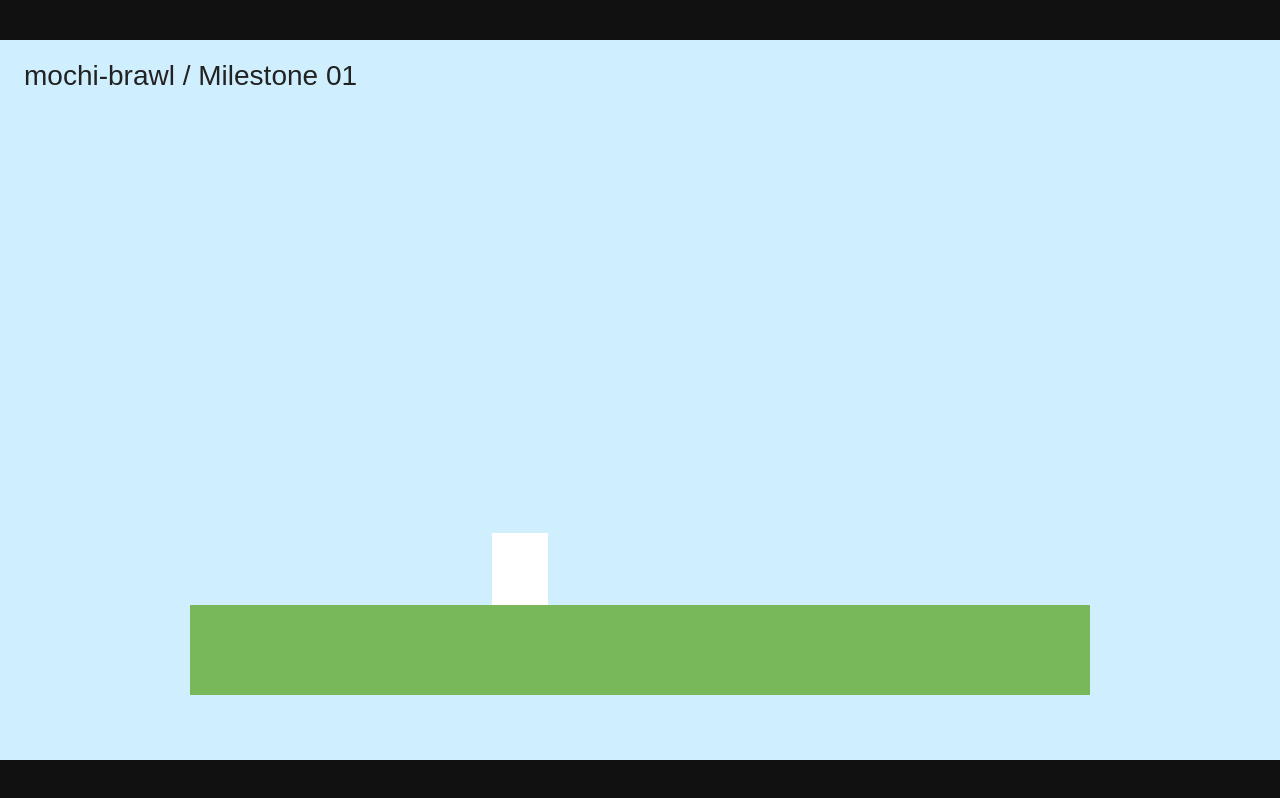
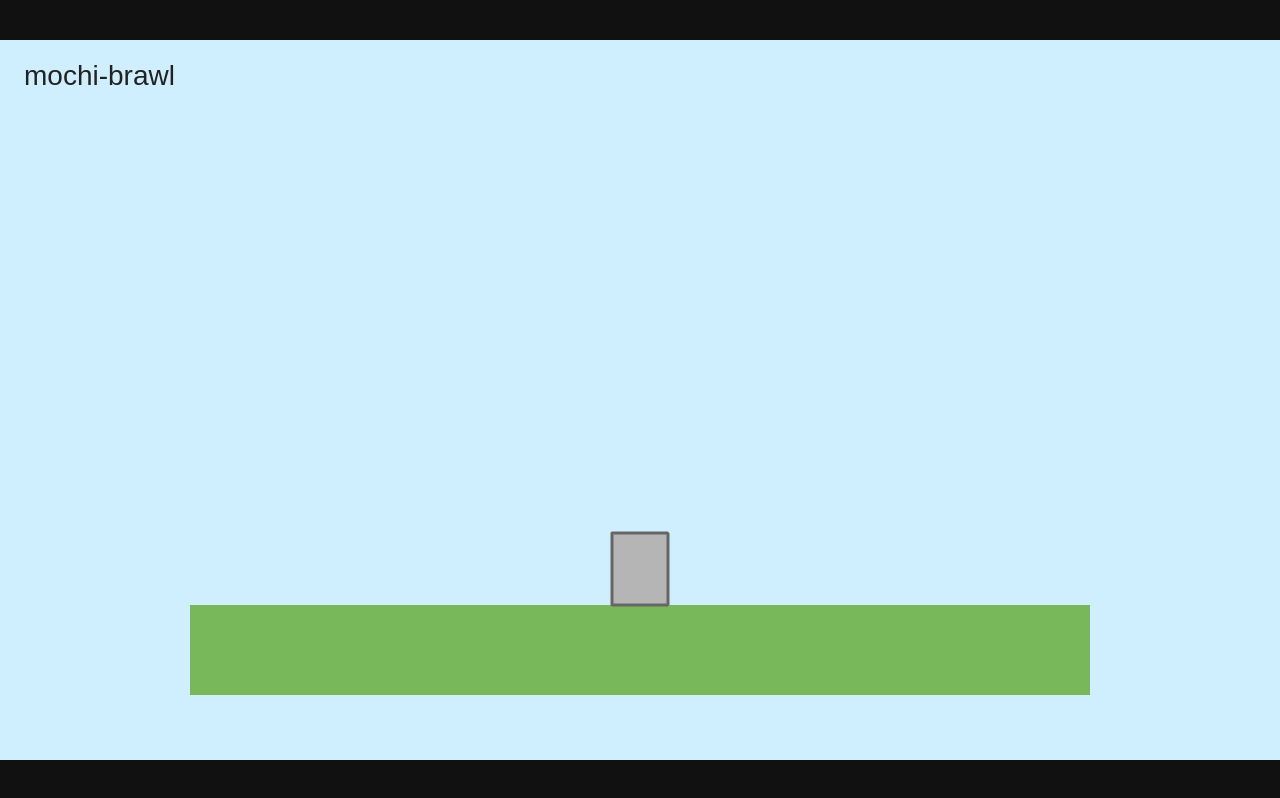
Before and after one commit to nit-kl/mochi-brawl, a website built with Vite: page index.html in a window 1280 px wide. Built offline with nearby package versions, Linux system fonts and the light colour scheme; animation ran at ten frames a second.

Commit message:
feat: implement milestone 01 player movement

```diff
--- /dev/null
+++ b/src/game/input/InputSource.ts
@@ -0,0 +1,7 @@
+import type { PlayerInputState } from './PlayerInput';
+
+/** デバイスごとの入力変換。GamepadInput も同じインターフェースで後から追加する。 */
+export interface InputSource {
+  read(): PlayerInputState;
+  destroy(): void;
+}
--- /dev/null
+++ b/src/game/input/KeyboardInput.ts
@@ -0,0 +1,97 @@
+import Phaser from 'phaser';
+import type { InputSource } from './InputSource';
+import { neutralInput, type PlayerInputState } from './PlayerInput';
+
+export class KeyboardInput implements InputSource {
+  private readonly keyboard: Phaser.Input.Keyboard.KeyboardPlugin | null;
+  private readonly left: Phaser.Input.Keyboard.Key | null;
+  private readonly right: Phaser.Input.Keyboard.Key | null;
+  private readonly altLeft: Phaser.Input.Keyboard.Key | null;
+  private readonly altRight: Phaser.Input.Keyboard.Key | null;
+  private readonly jump: Phaser.Input.Keyboard.Key | null;
+  private readonly altJump: Phaser.Input.Keyboard.Key | null;
+  private readonly down: Phaser.Input.Keyboard.Key | null;
+  private destroyed = false;
+
+  constructor(scene: Phaser.Scene) {
+    const keyboard = scene.input.keyboard;
+    this.keyboard = keyboard;
+
+    if (!keyboard) {
+      this.left = null;
+      this.right = null;
+      this.altLeft = null;
+      this.altRight = null;
+      this.jump = null;
+      this.altJump = null;
+      this.down = null;
+      return;
+    }
+
+    const codes = Phaser.Input.Keyboard.KeyCodes;
+    this.left = keyboard.addKey(codes.A);
+    this.altLeft = keyboard.addKey(codes.LEFT);
+    this.right = keyboard.addKey(codes.D);
+    this.altRight = keyboard.addKey(codes.RIGHT);
+    this.altJump = keyboard.addKey(codes.W);
+    this.jump = keyboard.addKey(codes.SPACE);
+    this.down = keyboard.addKey(codes.S);
+
+    keyboard.addCapture([
+      codes.A,
+      codes.D,
+      codes.W,
+      codes.S,
+      codes.SPACE,
+      codes.LEFT,
+      codes.RIGHT
+    ]);
+  }
+
+  read(): PlayerInputState {
+    if (
+      !this.left ||
+      !this.right ||
+      !this.altLeft ||
+      !this.altRight ||
+      !this.jump ||
+      !this.altJump ||
+      !this.down
+    ) {
+      return neutralInput();
+    }
+
+    let moveX = 0;
+    if (this.left.isDown || this.altLeft.isDown) moveX -= 1;
+    if (this.right.isDown || this.altRight.isDown) moveX += 1;
+
+    const jump = Phaser.Input.Keyboard.JustDown(this.jump) || Phaser.Input.Keyboard.JustDown(this.altJump);
+
+    return {
+      moveX,
+      moveY: this.down.isDown ? 1 : 0,
+      jump,
+      attack: false,
+      special: false,
+      dodge: false
+    };
+  }
+
+  destroy(): void {
+    if (this.destroyed || !this.keyboard) return;
+    this.destroyed = true;
+    const codes = Phaser.Input.Keyboard.KeyCodes;
+    this.keyboard.removeCapture([
+      codes.A,
+      codes.D,
+      codes.W,
+      codes.S,
+      codes.SPACE,
+      codes.LEFT,
+      codes.RIGHT
+    ]);
+    for (const key of [this.left, this.right, this.altLeft, this.altRight, this.jump, this.altJump, this.down]) {
+      if (key) this.keyboard.removeKey(key);
+    }
+  }
+}
--- a/src/game/input/PlayerInput.ts
+++ b/src/game/input/PlayerInput.ts
@@ -1,8 +1,73 @@
+import type { InputSource } from './InputSource';
+
+/** 全デバイス共通の入力。キャラクター制御はこの型だけを見る。 */
 export type PlayerInputState = {
+  /** -1 左、+1 右 */
   moveX: number;
+  /** -1 上、+1 下 */
   moveY: number;
   jump: boolean;
   attack: boolean;
   special: boolean;
   dodge: boolean;
 };
+
+export function neutralInput(): PlayerInputState {
+  return {
+    moveX: 0,
+    moveY: 0,
+    jump: false,
+    attack: false,
+    special: false,
+    dodge: false
+  };
+}
+
+function clampUnit(value: number): number {
+  return Math.max(-1, Math.min(1, value));
+}
+
+/**
+ * KeyboardInput / TouchInput / 将来の GamepadInput を1つの PlayerInputState にまとめる。
+ * read() は1フレームに1回だけ呼ぶ。jump は押したフレームだけ true になる。
+ */
+export class PlayerInput {
+  private readonly sources: InputSource[];
+
+  constructor(sources: InputSource[]) {
+    this.sources = sources;
+  }
+
+  read(): PlayerInputState {
+    let moveX = 0;
+    let moveY = 0;
+    let jump = false;
+    let attack = false;
+    let special = false;
+    let dodge = false;
+
+    for (const source of this.sources) {
+      const state = source.read();
+      if (Math.abs(state.moveX) > Math.abs(moveX)) moveX = state.moveX;
+      if (Math.abs(state.moveY) > Math.abs(moveY)) moveY = state.moveY;
+      jump = jump || state.jump;
+      attack = attack || state.attack;
+      special = special || state.special;
+      dodge = dodge || state.dodge;
+    }
+
+    return {
+      moveX: clampUnit(moveX),
+      moveY: clampUnit(moveY),
+      jump,
+      attack,
+      special,
+      dodge
+    };
+  }
+
+  destroy(): void {
+    for (const source of this.sources) source.destroy();
+    this.sources.length = 0;
+  }
+}
--- /dev/null
+++ b/src/game/input/TouchInput.ts
@@ -0,0 +1,168 @@
+import Phaser from 'phaser';
+import type { InputSource } from './InputSource';
+import { neutralInput, type PlayerInputState } from './PlayerInput';
+
+const STICK_X = 150;
+const STICK_Y = 580;
+const STICK_RADIUS = 64;
+const STICK_GRAB_RADIUS = 120;
+const KNOB_RADIUS = 26;
+const JUMP_X = 1130;
+const JUMP_Y = 580;
+const JUMP_RADIUS = 52;
+const JUMP_FILL_ALPHA = 0.82;
+const DEADZONE = 0.18;
+
+/** プライマリポインタがタッチのときだけスマホ用UIを出す。マウス操作のPCでは出さない。 */
+export function isTouchLayout(): boolean {
+  return window.matchMedia('(pointer: coarse)').matches;
+}
+
+export class TouchInput implements InputSource {
+  private readonly scene: Phaser.Scene;
+  private readonly ui: Phaser.GameObjects.Container;
+  private readonly knob: Phaser.GameObjects.Arc;
+  private readonly jumpButton: Phaser.GameObjects.Arc;
+  private readonly media: MediaQueryList;
+  private enabled: boolean;
+  private moveX = 0;
+  private moveY = 0;
+  private jumpQueued = false;
+  private stickPointerId: number | null = null;
+  private destroyed = false;
+
+  private readonly onPointerDown = (pointer: Phaser.Input.Pointer): void => {
+    if (!this.enabled) return;
+
+    if (distance(pointer.x, pointer.y, JUMP_X, JUMP_Y) <= JUMP_RADIUS) {
+      this.jumpQueued = true;
+      this.jumpButton.setFillStyle(0xffe08a, 0.85);
+      return;
+    }
+
+    if (this.stickPointerId === null && distance(pointer.x, pointer.y, STICK_X, STICK_Y) <= STICK_GRAB_RADIUS) {
+      this.stickPointerId = pointer.id;
+      this.updateStick(pointer.x, pointer.y);
+    }
+  };
+
+  private readonly onPointerMove = (pointer: Phaser.Input.Pointer): void => {
+    if (!this.enabled || pointer.id !== this.stickPointerId) return;
+    this.updateStick(pointer.x, pointer.y);
+  };
+
+  private readonly onPointerUp = (pointer: Phaser.Input.Pointer): void => {
+    if (pointer.id === this.stickPointerId) this.resetStick();
+    this.jumpButton.setFillStyle(0xffffff, JUMP_FILL_ALPHA);
+  };
+
+  private readonly onMediaChange = (): void => {
+    this.setEnabled(this.media.matches);
+  };
+
+  constructor(scene: Phaser.Scene) {
+    this.scene = scene;
+    scene.input.addPointer(2);
+
+    const base = scene.add.circle(STICK_X, STICK_Y, STICK_RADIUS, 0xffffff, 0.22);
+    base.setStrokeStyle(3, 0xffffff, 0.8);
+    this.knob = scene.add.circle(STICK_X, STICK_Y, KNOB_RADIUS, 0xffffff, 0.75);
+    this.jumpButton = scene.add.circle(JUMP_X, JUMP_Y, JUMP_RADIUS, 0xffffff, JUMP_FILL_ALPHA);
+    this.jumpButton.setStrokeStyle(3, 0xffffff, 0.9);
+    const jumpLabel = scene.add
+      .text(JUMP_X, JUMP_Y, 'ジャンプ', {
+        fontFamily: 'sans-serif',
+        fontSize: '16px',
+        color: '#222222'
+      })
+      .setOrigin(0.5);
+
+    this.ui = scene.add.container(0, 0, [base, this.knob, this.jumpButton, jumpLabel]);
+    this.ui.setScrollFactor(0);
+    this.ui.setDepth(1000);
+
+    this.media = window.matchMedia('(pointer: coarse)');
+    this.enabled = isTouchLayout();
+    this.ui.setVisible(this.enabled);
+    this.media.addEventListener('change', this.onMediaChange);
+
+    scene.input.on(Phaser.Input.Events.POINTER_DOWN, this.onPointerDown);
+    scene.input.on(Phaser.Input.Events.POINTER_MOVE, this.onPointerMove);
+    scene.input.on(Phaser.Input.Events.POINTER_UP, this.onPointerUp);
+    scene.input.on(Phaser.Input.Events.POINTER_UP_OUTSIDE, this.onPointerUp);
+  }
+
+  read(): PlayerInputState {
+    if (!this.enabled) return neutralInput();
+
+    const jump = this.jumpQueued;
+    this.jumpQueued = false;
+    return {
+      moveX: this.moveX,
+      moveY: this.moveY,
+      jump,
+      attack: false,
+      special: false,
+      dodge: false
+    };
+  }
+
+  destroy(): void {
+    if (this.destroyed) return;
+    this.destroyed = true;
+    this.media.removeEventListener('change', this.onMediaChange);
+    this.scene.input.off(Phaser.Input.Events.POINTER_DOWN, this.onPointerDown);
+    this.scene.input.off(Phaser.Input.Events.POINTER_MOVE, this.onPointerMove);
+    this.scene.input.off(Phaser.Input.Events.POINTER_UP, this.onPointerUp);
+    this.scene.input.off(Phaser.Input.Events.POINTER_UP_OUTSIDE, this.onPointerUp);
+    this.ui.destroy();
+  }
+
+  private setEnabled(enabled: boolean): void {
+    this.enabled = enabled;
+    this.ui.setVisible(enabled);
+    if (!enabled) {
+      this.resetStick();
+      this.jumpQueued = false;
+      this.jumpButton.setFillStyle(0xffffff, JUMP_FILL_ALPHA);
+    }
+  }
+
+  private updateStick(x: number, y: number): void {
+    let dx = x - STICK_X;
+    let dy = y - STICK_Y;
+    const dist = Math.hypot(dx, dy);
+    if (dist > STICK_RADIUS && dist > 0) {
+      dx = (dx / dist) * STICK_RADIUS;
+      dy = (dy / dist) * STICK_RADIUS;
+    }
+
+    this.knob.setPosition(STICK_X + dx, STICK_Y + dy);
+
+    const nx = dx / STICK_RADIUS;
+    const ny = dy / STICK_RADIUS;
+    if (Math.hypot(nx, ny) < DEADZONE) {
+      this.moveX = 0;
+      this.moveY = 0;
+      return;
+    }
+
+    this.moveX = clampUnit(nx);
+    this.moveY = clampUnit(ny);
+  }
+
+  private resetStick(): void {
+    this.stickPointerId = null;
+    this.moveX = 0;
+    this.moveY = 0;
+    this.knob.setPosition(STICK_X, STICK_Y);
+  }
+}
+
+function distance(x1: number, y1: number, x2: number, y2: number): number {
+  return Math.hypot(x1 - x2, y1 - y2);
+}
+
+function clampUnit(value: number): number {
+  return Math.max(-1, Math.min(1, value));
+}
--- /dev/null
+++ b/src/game/player/PlaceholderPlayer.ts
@@ -0,0 +1,40 @@
+import Phaser from 'phaser';
+import type { PlayerInputState } from '../input/PlayerInput';
+
+const WIDTH = 56;
+const HEIGHT = 72;
+const MOVE_SPEED = 280;
+const JUMP_VELOCITY = -620;
+
+/** 画像なしの仮キャラ。入力状態だけを受け取り、デバイスのことは知らない。 */
+export class PlaceholderPlayer {
+  readonly object: Phaser.GameObjects.Rectangle;
+  private readonly body: Phaser.Physics.Arcade.Body;
+
+  constructor(scene: Phaser.Scene, x: number, y: number) {
+    this.object = scene.add.rectangle(x, y, WIDTH, HEIGHT, 0xb5b5b5);
+    this.object.setStrokeStyle(3, 0x666666);
+    this.object.setDepth(1);
+    scene.physics.add.existing(this.object);
+
+    const body = this.object.body;
+    if (!(body instanceof Phaser.Physics.Arcade.Body)) {
+      throw new Error('仮キャラクターの Arcade Body を作成できませんでした');
+    }
+
+    this.body = body;
+    this.body.setCollideWorldBounds(false);
+    this.body.setAllowGravity(true);
+    this.body.setMaxVelocity(450, 900);
+    this.body.setBounce(0);
+    this.body.setDrag(0, 0);
+  }
+
+  applyInput(input: PlayerInputState): void {
+    this.body.setVelocityX(input.moveX * MOVE_SPEED);
+
+    if (input.jump && this.body.blocked.down) {
+      this.body.setVelocityY(JUMP_VELOCITY);
+    }
+  }
+}
--- a/src/game/scenes/BattleScene.ts
+++ b/src/game/scenes/BattleScene.ts
@@ -1,44 +1,39 @@
 import Phaser from 'phaser';
+import { KeyboardInput } from '../input/KeyboardInput';
+import { PlayerInput } from '../input/PlayerInput';
+import { TouchInput } from '../input/TouchInput';
+import { PlaceholderPlayer } from '../player/PlaceholderPlayer';
 
 export class BattleScene extends Phaser.Scene {
-  private player!: Phaser.GameObjects.Rectangle;
-  private cursors!: Phaser.Types.Input.Keyboard.CursorKeys;
+  private player!: PlaceholderPlayer;
+  private playerInput!: PlayerInput;
 
   constructor() {
     super('BattleScene');
   }
 
-  create() {
-    this.add.text(24, 20, 'mochi-brawl / Milestone 01', {
+  create(): void {
+    this.cameras.main.setScroll(0, 0);
+    this.input.mouse?.disableContextMenu();
+
+    this.add.text(24, 20, 'mochi-brawl', {
       fontFamily: 'sans-serif',
       fontSize: '28px',
       color: '#222222'
     });
 
     const ground = this.add.rectangle(640, 610, 900, 90, 0x79b85a);
+    ground.setDepth(0);
     this.physics.add.existing(ground, true);
 
-    this.player = this.add.rectangle(520, 500, 56, 72, 0xffffff);
-    this.physics.add.existing(this.player);
+    this.player = new PlaceholderPlayer(this, 640, 470);
+    this.physics.add.collider(this.player.object, ground);
 
-    const body = this.player.body as Phaser.Physics.Arcade.Body;
-    body.setCollideWorldBounds(false);
-    body.setMaxVelocity(450, 900);
-
-    this.physics.add.collider(this.player, ground);
-    this.cursors = this.input.keyboard!.createCursorKeys();
+    this.playerInput = new PlayerInput([new KeyboardInput(this), new TouchInput(this)]);
+    this.events.once(Phaser.Scenes.Events.SHUTDOWN, () => this.playerInput.destroy());
   }
 
-  update() {
-    const body = this.player.body as Phaser.Physics.Arcade.Body;
-    const speed = 260;
-
-    if (this.cursors.left.isDown) body.setVelocityX(-speed);
-    else if (this.cursors.right.isDown) body.setVelocityX(speed);
-    else body.setVelocityX(0);
-
-    if (Phaser.Input.Keyboard.JustDown(this.cursors.space) && body.blocked.down) {
-      body.setVelocityY(-620);
-    }
+  update(): void {
+    this.player.applyInput(this.playerInput.read());
   }
 }
```
Also changed, not shown: index.html (+1 -0 lines), src/style.css (+21 -0 lines), 2 other files.
